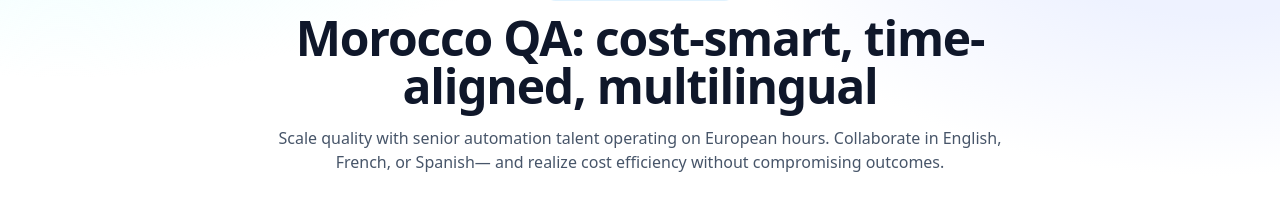
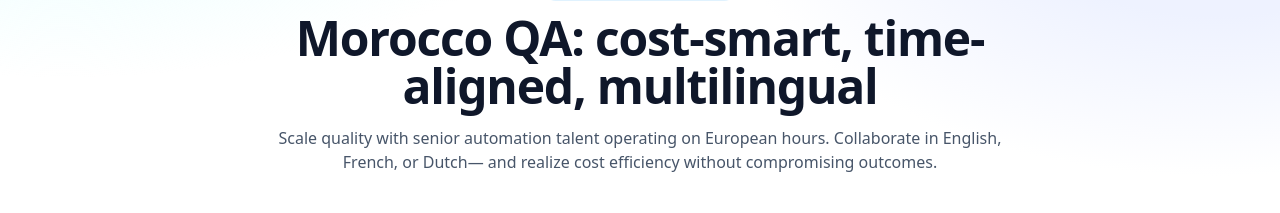
Before and after one commit to ELyakhloufimohammedamine/testhiveone, a React (Vite) app: page / in a window 1280 px wide. Shown: the part 1631-1844 px from the top of the page. Built offline with nearby package versions, Linux system fonts and the light colour scheme.

Commit message:
NearshoreMorocco.jsx

```diff
--- a/src/components/NearshoreMorocco.jsx
+++ b/src/components/NearshoreMorocco.jsx
@@ -123,7 +123,7 @@ export default function NearshoreMoroccoSection({
             Morocco QA: cost-smart, time-aligned, multilingual
           </m.h2>
           <m.p variants={fadeUp} className="mt-4 text-sm sm:text-base text-slate-600">
-            Scale quality with senior automation talent operating on European hours. Collaborate in English, French, or Spanish—
+            Scale quality with senior automation talent operating on European hours. Collaborate in English, French, or Dutch—
             and realize cost efficiency without compromising outcomes.
           </m.p>
         </m.div>
```
